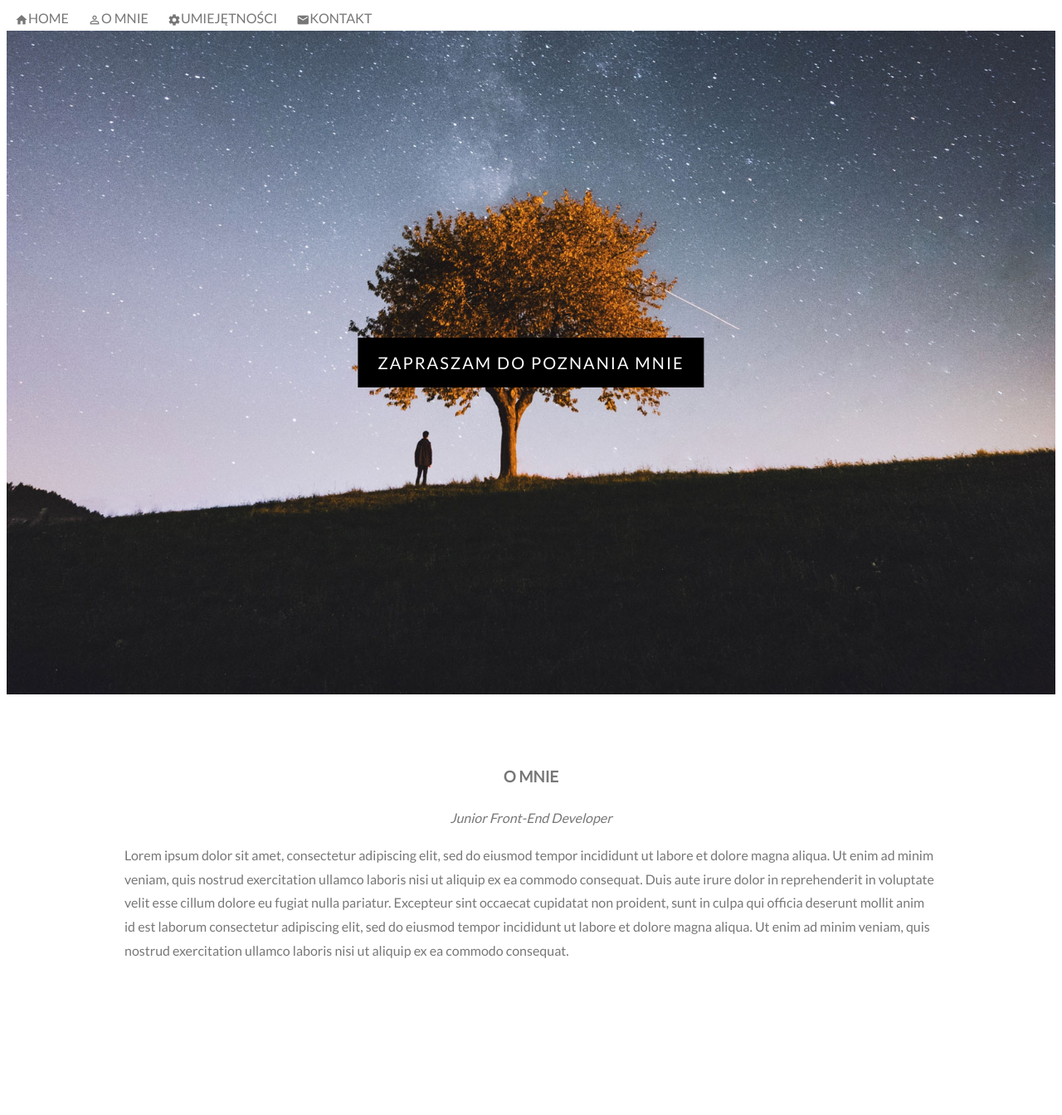
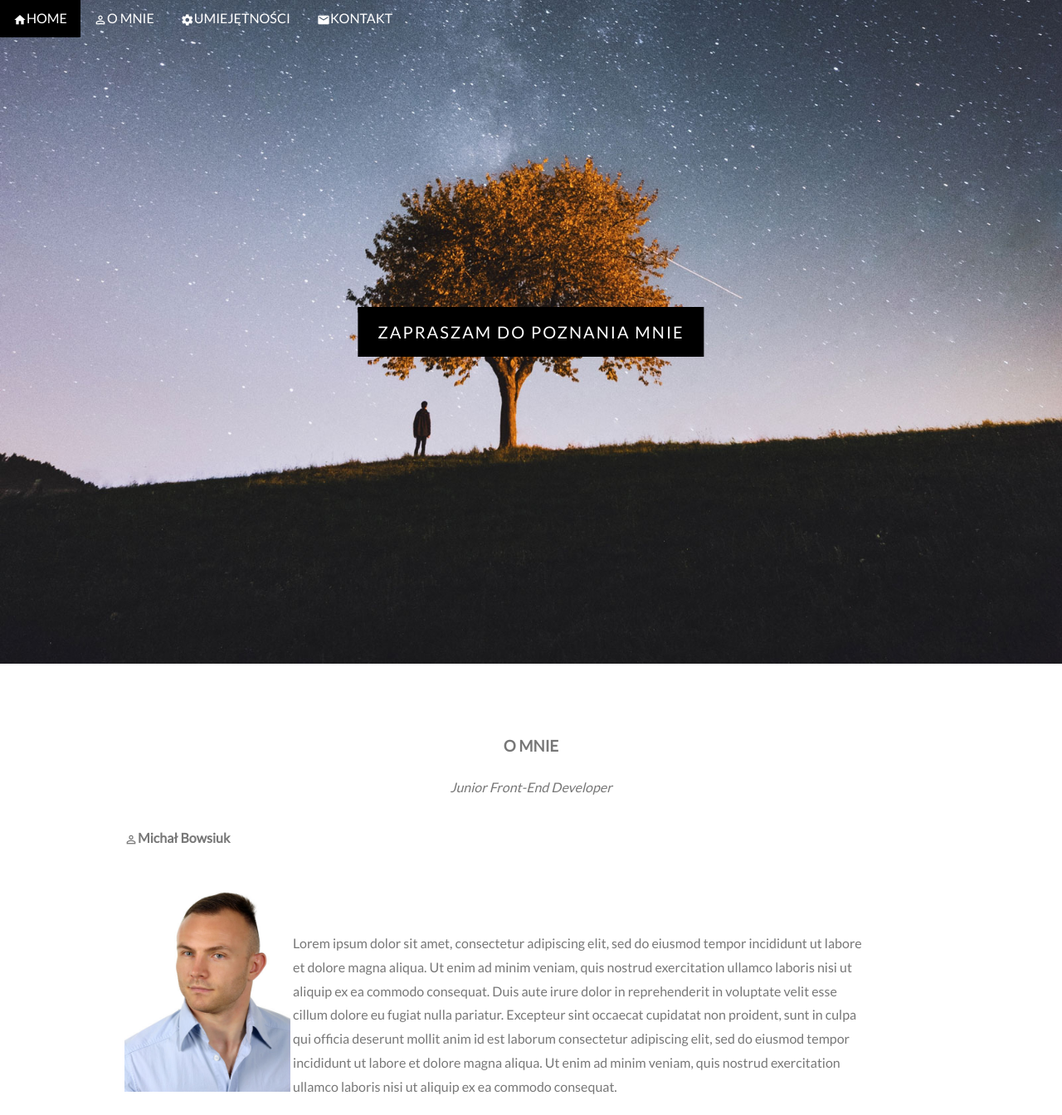
Before and after one commit to bofmichal/projektmb, a website: page index.html in a window 1280 px wide. Shown: the whole page at 83% size. Before the commit the page ends 1241 px from the top, so only its background shows below. Drawn offline with Linux system fonts and the light colour scheme.

Commit message:
31.01 zd i text o mnie

```diff
--- a/css/main.css
+++ b/css/main.css
@@ -3,16 +3,37 @@ body, html {
     height: 100%;
     color: #777;
     line-height: 1.8;
+    margin: 0;
 }
 /*przyciski na gorze*/
+.nawigacja{
+    position:fixed;
+    width:100%;
+    z-index:1;
+    top:0;
+}
+.przyciski{
+    width:100%;
+    overflow:hidden;
+    /*display:inline-block;*/
+    /*width:auto; */
+    float:left;
+    /*border:none;*/
+    position:static;
+    white-space:normal;
+}
 .podswietlenie:hover{
-background-color: #777;
+background-color: black;
 color: black;
 cursor: pointer;
 }
 
 .podswietlenie{
     padding: 10px;
+    color: white!important;
+    padding:8px 16px;
+    float: left;
+
 }
 
 .ikony{
@@ -25,6 +46,12 @@ cursor: pointer;
 }
 /*zdjecia*/
 .zdjecie1 {
+    background-attachment: fixed;
+    background-position: center;
+    background-repeat: no-repeat;
+    background-size: cover;
+}
+.zdjecie1 {
     background-image: url('../images/drzewo1.jpg');
     min-height: 100%;
     position:relative;
@@ -32,12 +59,7 @@ cursor: pointer;
 
 }
 
-.zdjecie1 {
-    background-attachment: fixed;
-    background-position: center;
-    background-repeat: no-repeat;
-    background-size: cover;
-}
+
 
 .logo{
     position:absolute;
@@ -55,9 +77,13 @@ cursor: pointer;
     font-size:20px;
     letter-spacing:2px;
     animation:opac 0.8s;
-
 }
-
+/*ogarnac*/
+.michal{
+    display: inline-block;
+    text-align: left;
+    max-width:700px;
+}
 .zawartosc{
     max-width:980px;
     margin:auto;
--- a/index.html
+++ b/index.html
@@ -12,8 +12,8 @@
 </head>
 <body>
 <!--Nawigacja-->
-<div class="">
-    <div class="nawigacja">
+<div class="nawigacja">
+    <div class="przyciski" id="nav">
         <a href="#home" class="podswietlenie"><i class="ikony material-icons">home</i>HOME</a>
         <a href="#o_mnie" class="podswietlenie"><i class="ikony material-icons">perm_identity</i>O MNIE</a>
         <a class="podswietlenie"><i class="ikony material-icons">settings</i>UMIEJĘTNOŚCI</a>
@@ -26,10 +26,17 @@
         <span class="">ZAPRASZAM DO POZNANIA MNIE</span>
     </div>
 </div>
+
 <!--pojemnik(sekcja)-->
 <div class="zawartosc" id="o_mnie">
     <h3 class="omnie" >O MNIE</h3>
     <p class="omnie"><em>Junior Front-End Developer</em></p>
+    <div class="">
+        <div class="michal">
+            <p><b><i class="ikony material-icons">perm_identity</i>Michał Bowsiuk</b></p><br>
+            <img src="images/michal.jpg" alt="michal" width="200px">
+        </div>
+    <div class="michal">
     <p>Lorem ipsum dolor sit amet, consectetur adipiscing elit,
         sed do eiusmod tempor incididunt ut labore et dolore magna aliqua.
         Ut enim ad minim veniam,
@@ -41,6 +48,7 @@
         eiusmod tempor incididunt ut labore et dolore magna aliqua. Ut enim ad minim veniam,
         quis nostrud exercitation ullamco laboris nisi ut aliquip ex ea commodo consequat.</p>
 </div>
+</div>
 <script type="text/javascript" src="js/main.js"></script>
 </body>
 </html>
```
Also changed, not shown: images/home.png (deleted), images/mail-black-envelope-symbol.png (deleted), images/man-user.png (deleted), images/michal.jpg (added), images/settings.png (deleted).
